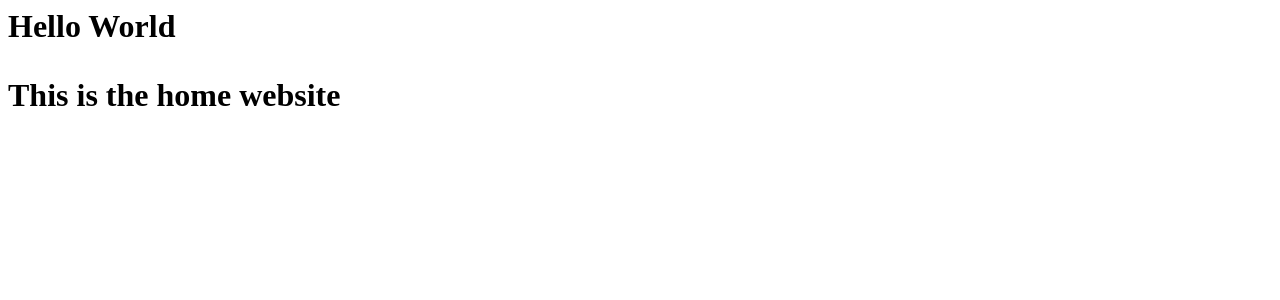
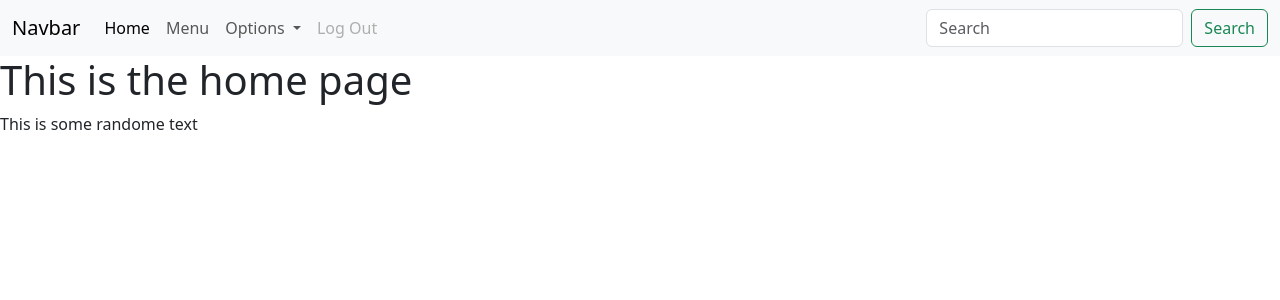
Before and after one commit to pfonsecaUTRGV/summer2026, a Django app: template summer_app/webApp/templates/home.html in a window 1280 px wide. Shown: the top 300 px of the page. Run offline with Django 5.2, Linux system fonts and the light colour scheme; the template is opened without the code that fills it, so the values that code supplies are empty.

Commit message:
Adding bootstrap, base html to standarize navigation bar and style, create home and about website

```diff
--- a/summer_app/summer_app/urls.py
+++ b/summer_app/summer_app/urls.py
@@ -1,24 +1,8 @@
-"""
-URL configuration for summer_app project.
-
-The `urlpatterns` list routes URLs to views. For more information please see:
-    https://docs.djangoproject.com/en/6.0/topics/http/urls/
-Examples:
-Function views
-    1. Add an import:  from my_app import views
-    2. Add a URL to urlpatterns:  path('', views.home, name='home')
-Class-based views
-    1. Add an import:  from other_app.views import Home
-    2. Add a URL to urlpatterns:  path('', Home.as_view(), name='home')
-Including another URLconf
-    1. Import the include() function: from django.urls import include, path
-    2. Add a URL to urlpatterns:  path('blog/', include('blog.urls'))
-"""
 from django.contrib import admin
 from django.urls import path, include
 
 urlpatterns = [
     path('admin/', admin.site.urls),
-    path('home',include('webApp.urls')),
+    path('', include('webApp.urls')),
 
 ]
--- /dev/null
+++ b/summer_app/webApp/templates/base.html
@@ -0,0 +1,15 @@
+<!doctype html>
+<html lang="en">
+  <head>
+    <meta charset="utf-8">
+    <meta name="viewport" content="width=device-width, initial-scale=1">
+    <title>Summer 2026</title>
+    <link href="https://cdn.jsdelivr.net/npm/bootstrap@5.3.8/dist/css/bootstrap.min.css" rel="stylesheet" integrity="sha384-sRIl4kxILFvY47J16cr9ZwB07vP4J8+LH7qKQnuqkuIAvNWLzeN8tE5YBujZqJLB" crossorigin="anonymous">
+  </head>
+  <body>
+    {% include 'navbar.html' %}
+    {% block content %}
+    {% endblock %}
+    <script src="https://cdn.jsdelivr.net/npm/bootstrap@5.3.8/dist/js/bootstrap.bundle.min.js" integrity="sha384-FKyoEForCGlyvwx9Hj09JcYn3nv7wiPVlz7YYwJrWVcXK/BmnVDxM+D2scQbITxI" crossorigin="anonymous"></script>
+  </body>
+</html>
--- a/summer_app/webApp/templates/home.html
+++ b/summer_app/webApp/templates/home.html
@@ -1,2 +1,8 @@
-<h1>Hello World<h1>
-	<p>This is the home website<p>
+{% extends 'base.html' %}
+{% block content %}
+
+<h1>This is the home page</h1>
+<p> This is some randome text</p>
+
+
+{% endblock %}
--- /dev/null
+++ b/summer_app/webApp/templates/navbar.html
@@ -0,0 +1,36 @@
+<nav class="navbar navbar-expand-lg bg-body-tertiary">
+  <div class="container-fluid">
+    <a class="navbar-brand" href="#">Navbar</a>
+    <button class="navbar-toggler" type="button" data-bs-toggle="collapse" data-bs-target="#navbarSupportedContent" aria-controls="navbarSupportedContent" aria-expanded="false" aria-label="Toggle navigation">
+      <span class="navbar-toggler-icon"></span>
+    </button>
+    <div class="collapse navbar-collapse" id="navbarSupportedContent">
+      <ul class="navbar-nav me-auto mb-2 mb-lg-0">
+        <li class="nav-item">
+          <a class="nav-link active" aria-current="page" href="#">Home</a>
+        </li>
+        <li class="nav-item">
+          <a class="nav-link" href="#">Menu</a>
+        </li>
+        <li class="nav-item dropdown">
+          <a class="nav-link dropdown-toggle" href="#" role="button" data-bs-toggle="dropdown" aria-expanded="false">
+            Options
+          </a>
+          <ul class="dropdown-menu">
+            <li><a class="dropdown-item" href="#">Action</a></li>
+            <li><a class="dropdown-item" href="#">Another action</a></li>
+            <li><hr class="dropdown-divider"></li>
+            <li><a class="dropdown-item" href="#">Something else here</a></li>
+          </ul>
+        </li>
+        <li class="nav-item">
+          <a class="nav-link disabled" aria-disabled="true">Log Out</a>
+        </li>
+      </ul>
+      <form class="d-flex" role="search">
+        <input class="form-control me-2" type="search" placeholder="Search" aria-label="Search"/>
+        <button class="btn btn-outline-success" type="submit">Search</button>
+      </form>
+    </div>
+  </div>
+</nav>
--- a/summer_app/webApp/urls.py
+++ b/summer_app/webApp/urls.py
@@ -2,5 +2,6 @@ from django.urls import path, include
 from . import views
 
 urlpatterns = [
-	path('',views.home, name= 'home'),
+	path('',views.home, name ='home'),
+	path('about/',views.about, name ='about')
 ]
--- a/summer_app/webApp/views.py
+++ b/summer_app/webApp/views.py
@@ -5,3 +5,6 @@ from django.shortcuts import render
 
 def home(request):
 	return render(request,'home.html',{})
+
+def about(request):
+	return render(request,'about.html',{})
```
Also changed, not shown: summer_app/webApp/templates/about.html (added, +8 -0 lines).
